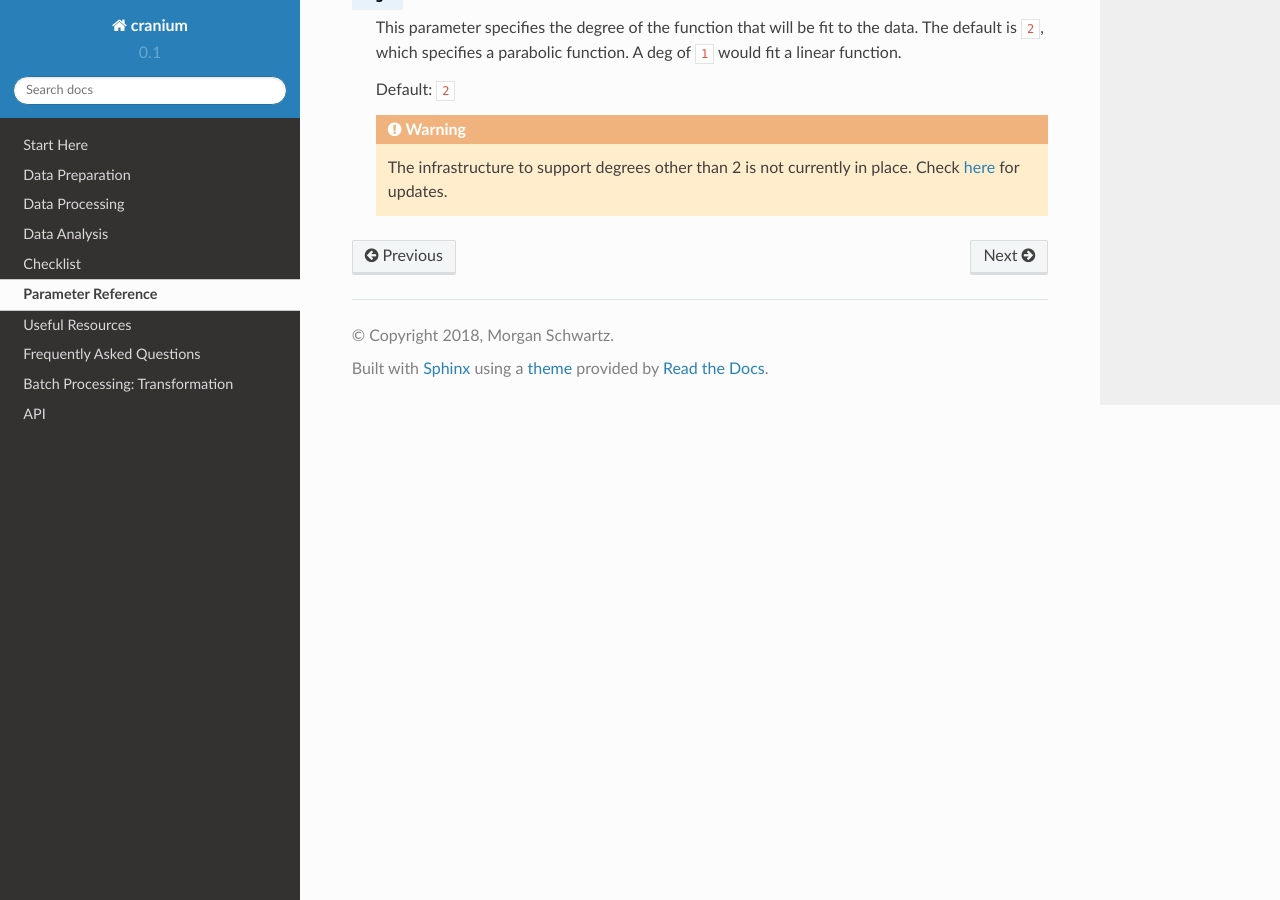
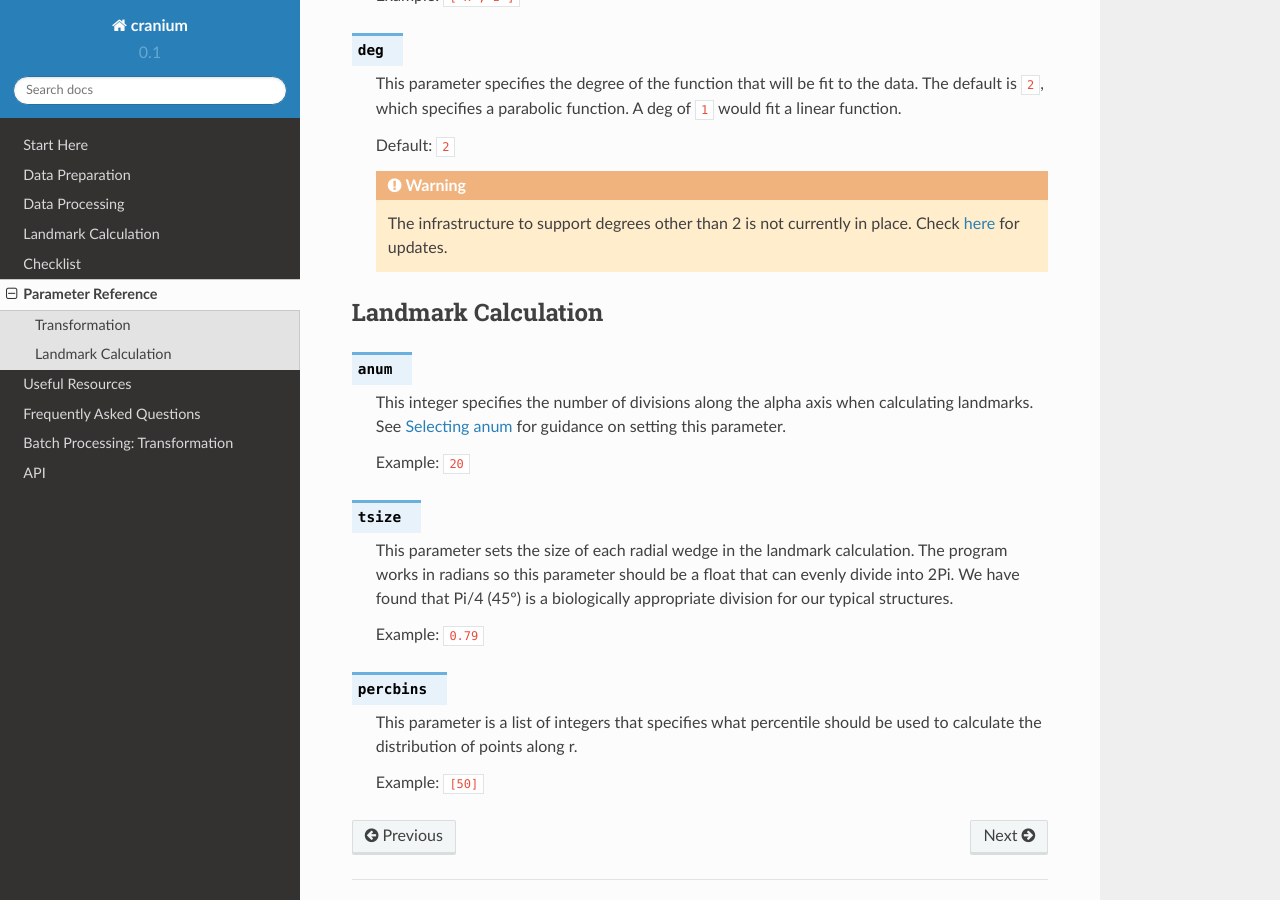
Before and after one commit to msschwartz21/deltascope, a Sphinx documentation site: the page built from docs/source/param-ref.rst, in a window 1280 px wide and 900 px high, scrolled down 1644 px. Built offline with Sphinx 7.4.7 and the Read the Docs theme 2.0.0, drawn with Linux system fonts in a browser that asks for light colours; formulas are drawn with MathJax 3.

Commit message:
Basic landmark tutorial up until optimization of anum

```diff
--- a/docs/source/data-analysis.rst
+++ /dev/null
@@ -1,4 +0,0 @@
-.. _data analysis:
-
-Data Analysis
-==============
--- a/docs/source/data-process.rst
+++ b/docs/source/data-process.rst
@@ -1,3 +1,4 @@
+.. _data process:
 
 Cranium Data Processing
 ========================
--- a/docs/source/index.rst
+++ b/docs/source/index.rst
@@ -49,7 +49,7 @@ Contents
 	Start Here <start-here>
 	Data Preparation <data-prep>
     Data Processing <data-process>
-    Data Analysis <data-analysis>
+    Landmark Calculation <landmark-calculation>
     Checklist <checklist>
     Parameter Reference <param-ref>
     Useful Resources <resources>
--- a/docs/source/param-ref.rst
+++ b/docs/source/param-ref.rst
@@ -2,6 +2,9 @@
 
 Parameter Reference
 ====================
+
+Transformation
+++++++++++++++++
 
 .. currentmodule:: cranium
 
@@ -58,3 +61,26 @@ Parameter Reference
 	Default: ``2``
 
 	.. warning:: The infrastructure to support degrees other than 2 is not currently in place. Check `here <https://github.com/msschwartz21/craniumPy/issues/23>`_ for updates.
+
+.. _lm params:
+
+Landmark Calculation
+++++++++++++++++++++++
+
+.. envvar:: anum
+
+	This integer specifies the number of divisions along the alpha axis when calculating landmarks. See :ref:`sel anum` for guidance on setting this parameter.
+
+	Example: ``20``
+
+.. envvar:: tsize
+
+	This parameter sets the size of each radial wedge in the landmark calculation. The program works in radians so this parameter should be a float that can evenly divide into 2Pi. We have found that Pi/4 (45º) is a biologically appropriate division for our typical structures.
+
+	Example: ``0.79``
+
+.. envvar:: percbins
+
+	This parameter is a list of integers that specifies what percentile should be used to calculate the distribution of points along r.
+
+	Example: ``[50]``
```
Also changed, not shown: docs/source/landmark-calculation.rst (added, +33 -0 lines), docs/source/images/landmarks.png (added).
